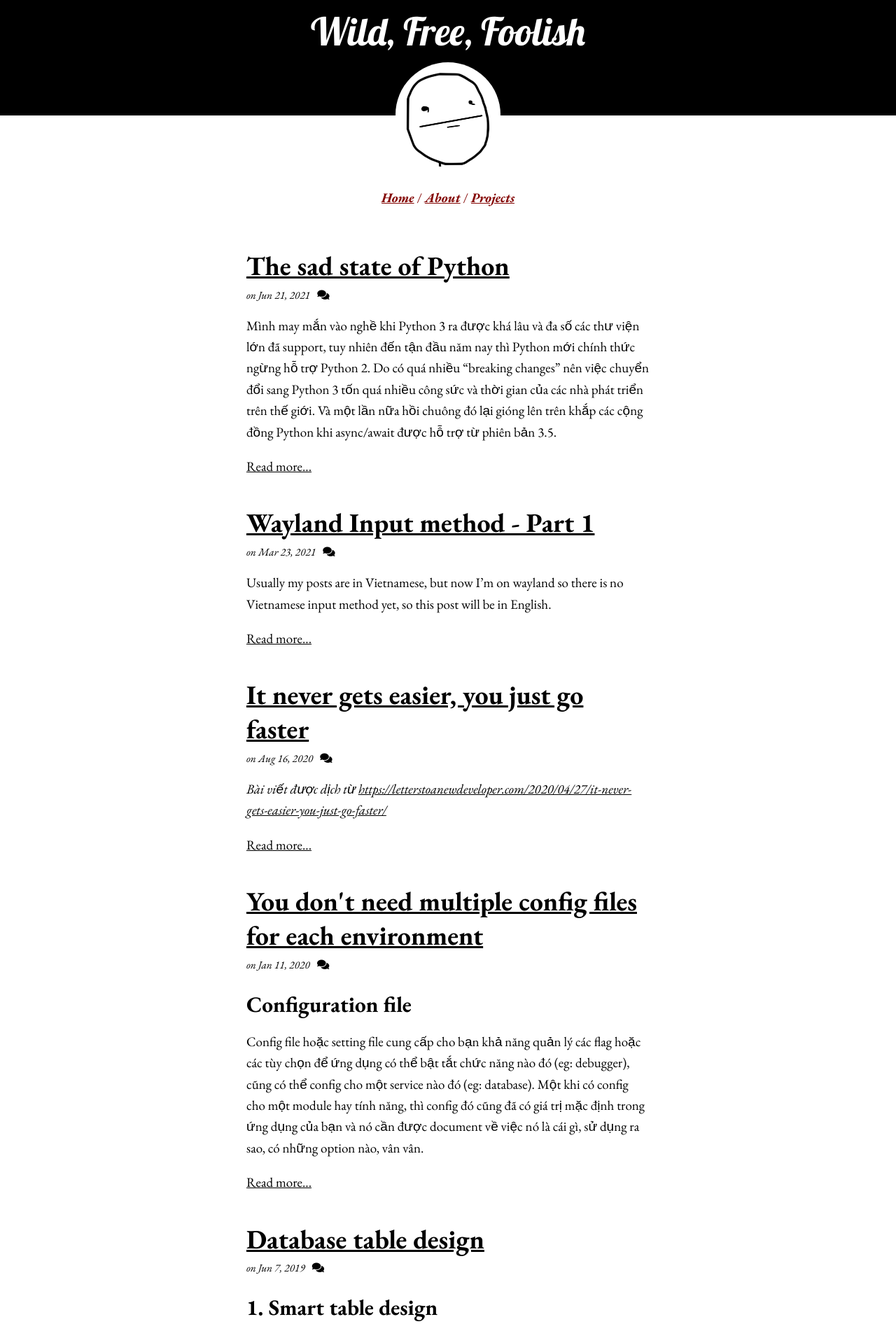
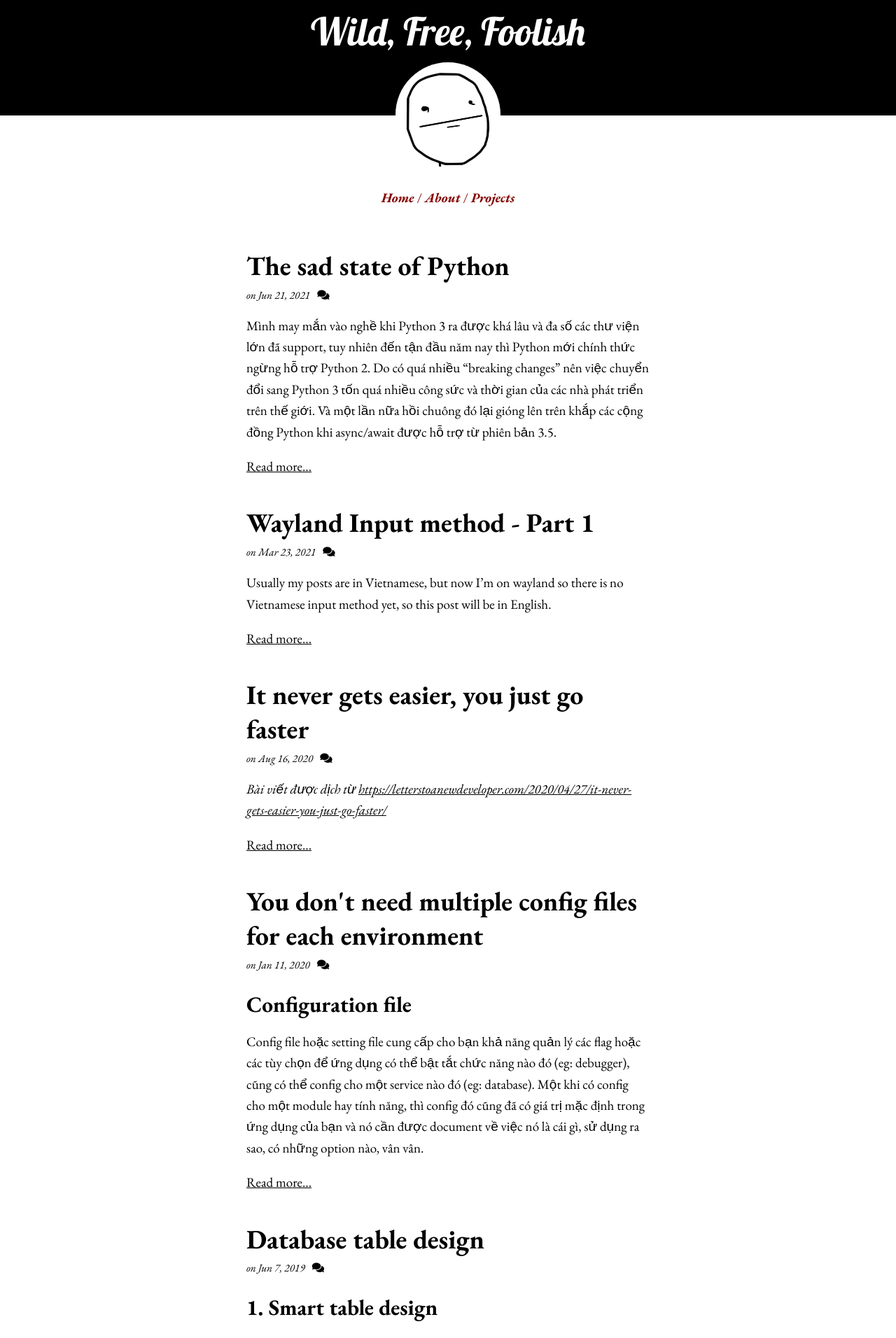
Before and after one commit to mozartilize/mozartilize.github.io, a Jekyll site: the page built from index.html, in a window 1280 px wide. Shown: the top 1912 px of the page at 70% size. Built offline with Jekyll 4.4.1, drawn with Linux system fonts in a browser that asks for light colours; nearby versions of some CDN libraries; the list of posts is cut into pages by our own code.

Commit message:
Update main.scss

```diff
--- a/css/main.scss
+++ b/css/main.scss
@@ -90,6 +90,7 @@ h1, h2, h3, h4, h5, h6 {
 
 a {
   color: black;
+  text-decoration: none;
   &:hover {
     color: grey;
   }
@@ -233,6 +234,11 @@ nav {
   q {
     line-height: 1.6;
   }
+
+  a {
+    text-decoration: underline;
+  }
+
   img {
     max-width: 100%;
   }
```
